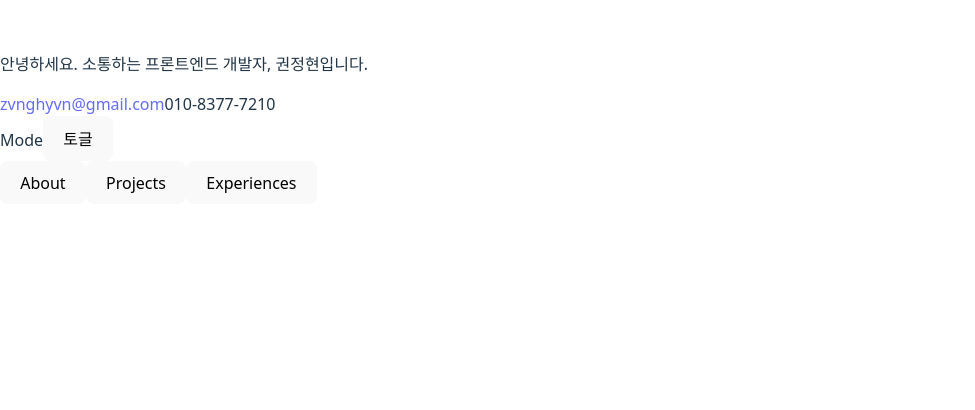
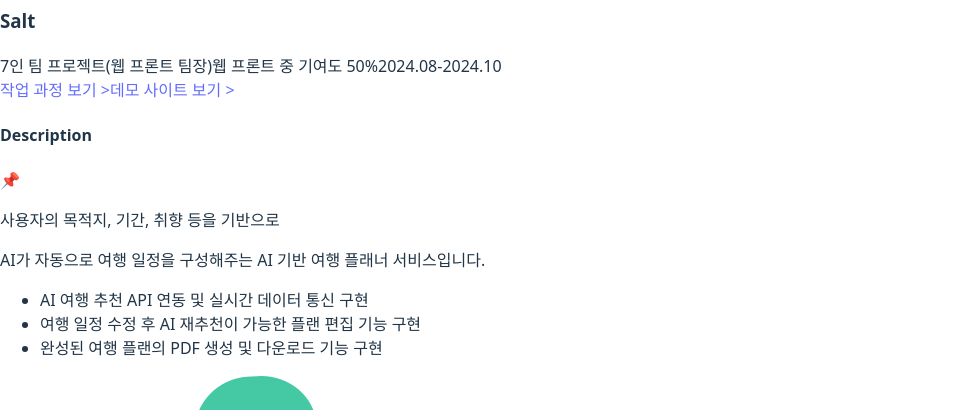
Before and after one commit to zvnghyvn/main-portfolio, a React (Vite) app: page / in a window 1280 px wide. Shown: the part 280-690 px from the top of the page, without its empty margins (0-975 px from the left). Built offline with nearby package versions, Linux system fonts and the light colour scheme.

Commit message:
Project Popup 추가

```diff
--- /dev/null
+++ b/src/components/Modal.jsx
@@ -0,0 +1,14 @@
+const Modal = ({ src, onClose }) => {
+  if (!src) return null
+
+  return (
+    <div className="modal-backdrop" onClick={onClose}>
+      <div className="modal-content" onClick={(e) => e.stopPropagation()}>
+        <button className="modal-close" onClick={onClose}>X</button>
+        <img src={src} alt="확대 이미지" />
+      </div>
+    </div>
+  )
+}
+
+export default Modal
--- a/src/components/ProjectCard.jsx
+++ b/src/components/ProjectCard.jsx
@@ -0,0 +1,83 @@
+
+import { Link } from 'react-router-dom'
+
+const ProjectCard = ({ project, onImageClick }) => {
+  // 이미지 클릭 시
+  const handleImageClick = (src) => {
+    onImageClick(src)
+  }
+
+  const closeModal = () => {
+    onImageClick(null)
+  }
+
+  return (
+    <div className="project-card flex">
+      {/* 왼쪽 영역 */}
+      <div className="project-info">
+        <span className="project-keyword">{project.keyword}</span>
+        <h3>{project.title}</h3>
+        <span className="project-type">{project.type}</span>
+        <span className="project-contribution">{project.contribution}</span>
+        <span className="project-period">{project.period}</span>
+
+        <div className="project-btns">
+          <Link to={project.detailPage} className="btn-detail">
+            작업 과정 보기 &gt;
+          </Link>
+          <a href={project.demoUrl} target="_blank" className="btn-demo">
+            데모 사이트 보기 &gt;
+          </a>
+        </div>
+      </div>
+
+      {/* 오른쪽 영역 */}
+      <div className="project-details">
+        <h4>Description</h4>
+        <div className="project-description">
+          <span>📌</span>
+          {project.description.split('/n').map((line, index) => (
+            <p key={index}>
+              <span>{line}</span>
+              <br />
+            </p>
+          ))}
+        </div>
+        <ul className="project-features">
+          {project.features.map((item, index) => (
+            <li key={index}>{item}</li>
+          ))}
+        </ul>
+        <div className="project-media">
+          {project.media.map((item, index) => (
+            item.type === 'image' ? (
+              <img key={index} src={item.src} alt={item.alt} onClick={() => handleImageClick(item.src)}/>
+            ) : (
+              <a key={index} href={item.link} target="_blank">
+                <img src={item.src} alt={item.alt} />
+              </a>
+            )
+          ))}
+        </div>
+        <div className="project-tech">
+          <span>Tech Stack</span>
+          <ul>
+            {project.techStack.map((item, index) => (
+              <li key={index}>{item}</li>
+            ))}
+          </ul>
+        </div>
+        <div className="project-tools">
+          <span>Tools</span>
+          <ul>
+            {project.tools.map((item, index) => (
+              <li key={index}>{item}</li>
+            ))}
+          </ul>
+        </div>
+      </div>
+    </div>
+  )
+}
+
+export default ProjectCard
--- a/src/data/projects.js
+++ b/src/data/projects.js
@@ -16,7 +16,7 @@ const projects = [
     media: [
       {
         type: 'image',
-        src: '/images/spillit01.png',
+        src: '/images/tick-mark.png',
         alt: 'Spillit 메인 화면',
       },
       {
--- a/src/pages/Home.jsx
+++ b/src/pages/Home.jsx
@@ -13,7 +13,7 @@ const Home = () => {
       <main>
         {/* <About /> */}
         {/* <Skills /> */}
-        {/* <Projects /> */}
+        <Projects />
         <Experiences />
         <Education />
         <Certificates />
--- a/src/sections/ProjectsSection.jsx
+++ b/src/sections/ProjectsSection.jsx
@@ -1,78 +1,22 @@
+import ProjectCard from '@components/ProjectCard'
 import projectList from '@data/projects'
-import { Link } from 'react-router-dom'
+import { useState } from 'react'
+import Modal from '@components/Modal'
 
 const ProjectsSection = () => {
+  const [modalImage, setModalImage] = useState(null)
+
   return (
     <section id="projects">
       <h2>Projects</h2>
 
       {projectList.map((project) => (
-        <div key={project.id} className="project-card flex">
-          {/* 왼쪽 영역 */}
-          <div className="project-info">
-            <span className="project-keyword">{project.keyword}</span>
-            <h3>{project.title}</h3>
-            <span className="project-type">{project.type}</span>
-            <span className="project-contribution">{project.contribution}</span>
-            <span className="project-period">{project.period}</span>
+        <ProjectCard key={project.id} project={project} onImageClick={setModalImage} />
+      ))}
 
-            <div className="project-btns">
-              <Link to={project.detailPage} className="btn-detail">
-                작업 과정 보기 &gt;
-              </Link>
-              <a href={project.demoUrl} target="_blank" className="btn-demo">
-                데모 사이트 보기 &gt;
-              </a>
-            </div>
-          </div>
-
-          {/* 오른쪽 영역 */}
-          <div className="project-details">
-            <h4>Description</h4>
-            <p className="project-description">
-              <span>📌</span>
-              {project.description.split('/n').map((line, index) => (
-                <>
-                  <span key={index}>{line}</span>
-                  <br />
-                </>
-              ))}
-            </p>
-            <ul className="project-features">
-              {project.features.map((item, index) => (
-                <li key={index}>{item}</li>
-              ))}
-            </ul>
-            <div className="project-media">
-              {project.media.map((item, index) => (
-                item.type === 'image' ? (
-                  <img key={index} src={item.src} alt={item.alt} onClick={() => openModal(item.src)}/>
-                ) : (
-                  <a key={index} href={item.link} target="_blank">
-                    <img src={item.src} alt={item.alt} />
-                  </a>
-                )
-              ))}
-            </div>
-            <div className="project-tech">
-              <span>Tech Stack</span>
-              <ul>
-                {project.techStack.map((item, index) => (
-                  <li key={index}>{item}</li>
-                ))}
-              </ul>
-            </div>
-            <div className="project-tools">
-              <span>Tools</span>
-              <ul>
-                {project.tools.map((item, index) => (
-                  <li key={index}>{item}</li>
-                ))}
-              </ul>
-            </div>
-          </div>
-        </div>
-      ))}
+      {modalImage && (
+        <Modal src={modalImage} onClose={() => setModalImage(null)} />
+      )}
     </section>
   )
 }
```
Also changed, not shown: public/images/tick-mark.png (added).
